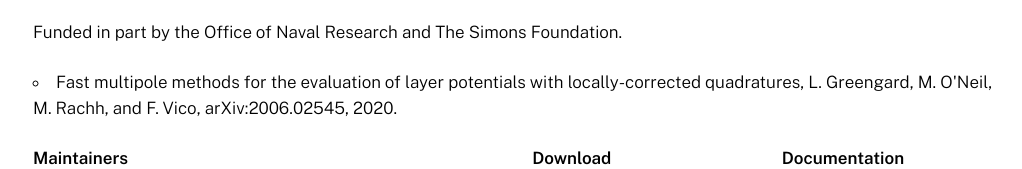
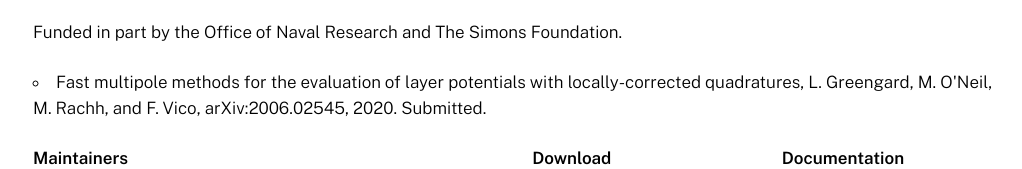
Before and after one commit to fastalgorithms/fastalgorithms.github.io, a plain HTML site: page index.html in a window 1280 px wide. Shown: the part 772-941 px from the top of the page, without its empty margins (127-1149 px from the left). Drawn offline with nearby package versions, Linux system fonts and the light colour scheme.

Commit message:
edited citation

```diff
--- a/index.html
+++ b/index.html
@@ -85,7 +85,7 @@
                     layer potentials with locally-corrected
                     quadratures, L. Greengard, M. O'Neil, M. Rachh,
                       and F. Vico,
-                      arXiv:2006.02545, 2020.</li>
+                      arXiv:2006.02545, 2020. Submitted.</li>
                 </ul>
             </div>
         </div>
```
